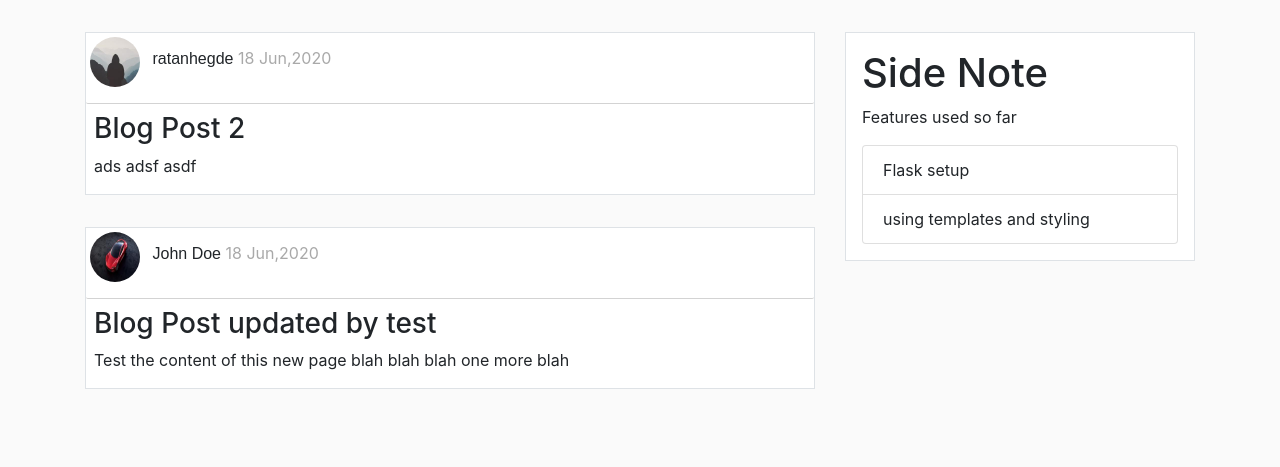
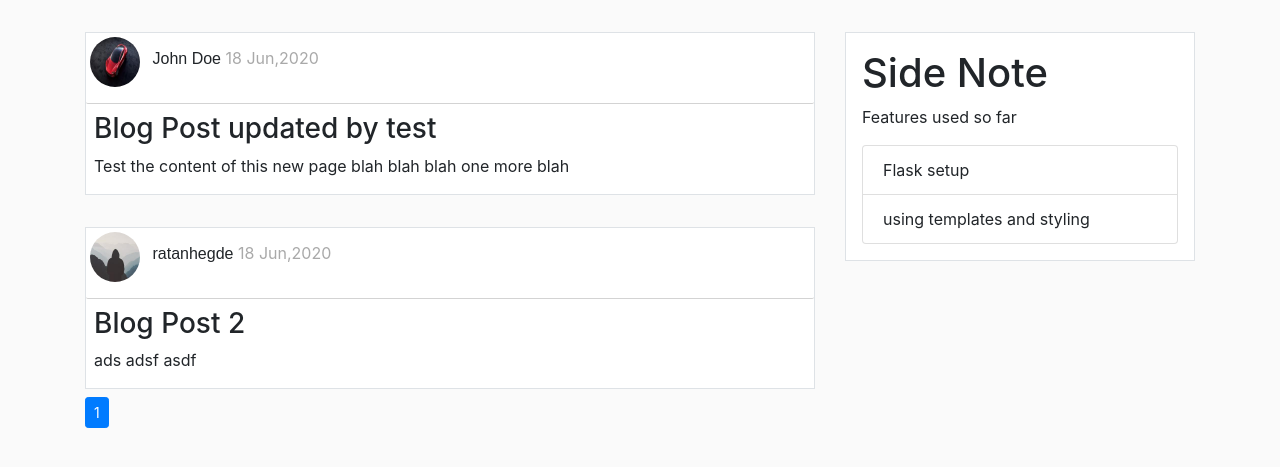
Before and after one commit to RatanNarayanHegde/Flask-Blog, a Flask app: page / in a window 1280 px wide. Shown: the part 56-523 px from the top of the page. Run offline with Flask 2, Linux system fonts and the light colour scheme; data comes from the database, SQL or seed files in the repository; some libraries are stand-ins or nearby versions.

Commit message:
add pagination

```diff
--- a/flaskBlog/routes.py
+++ b/flaskBlog/routes.py
@@ -9,9 +9,10 @@ from PIL import Image
 
 
 @app.route("/")
+@app.route("/home")
 def home():
     page_no = request.args.get('page',1,type=int)
-    posts= Post.query.paginate(page=page_no,per_page=2)
+    posts= Post.query.order_by(Post.date_posted.desc()).paginate(page=page_no,per_page=5)
     return render_template('home.html', posts=posts)
 
 
@@ -134,3 +135,12 @@ def delete_post(post_id):
     db.session.commit()
     flash('Your Post has been deleted','success')
     return redirect(url_for('home'))
+
+
+
+@app.route("/user/<string:username>")
+def user_posts(username):
+    page_no = request.args.get('page',1,type=int)
+    user = User.query.filter_by(username=username).first_or_404()
+    posts= Post.query.filter_by(author=user).order_by(Post.date_posted.desc()).paginate(page=page_no,per_page=5)
+    return render_template('user_posts.html', posts=posts,user=user)
--- a/flaskBlog/templates/home.html
+++ b/flaskBlog/templates/home.html
@@ -13,4 +13,20 @@
 
         </div>
     {% endfor %}
+
+    <nav aria-label="Page navigation example" class="mt-2">
+        <ul class="pagination pagination-sm">
+          {% for page_num in posts.iter_pages(left_edge=1,right_edge=1,left_current=1,right_current=1) %}
+            {% if page_num %}
+                {% if page_num == posts.page %}
+                    <li class="page-item active"><a class="page-link" href="{{ url_for('home',page=page_num )}}">{{ page_num }} <span class="sr-only">(current)</span> </a></li>
+                {% else %}
+                    <li class="page-item"><a class="page-link" href="{{ url_for('home',page=page_num )}}">{{ page_num }}</a></li>
+                {% endif %}
+            {% else %}
+            <li class="page-item">...</li>
+            {% endif %}
+          {% endfor %}
+        </ul>
+      </nav>
 {% endblock %}
```
Also changed, not shown: flaskBlog/site.db.
